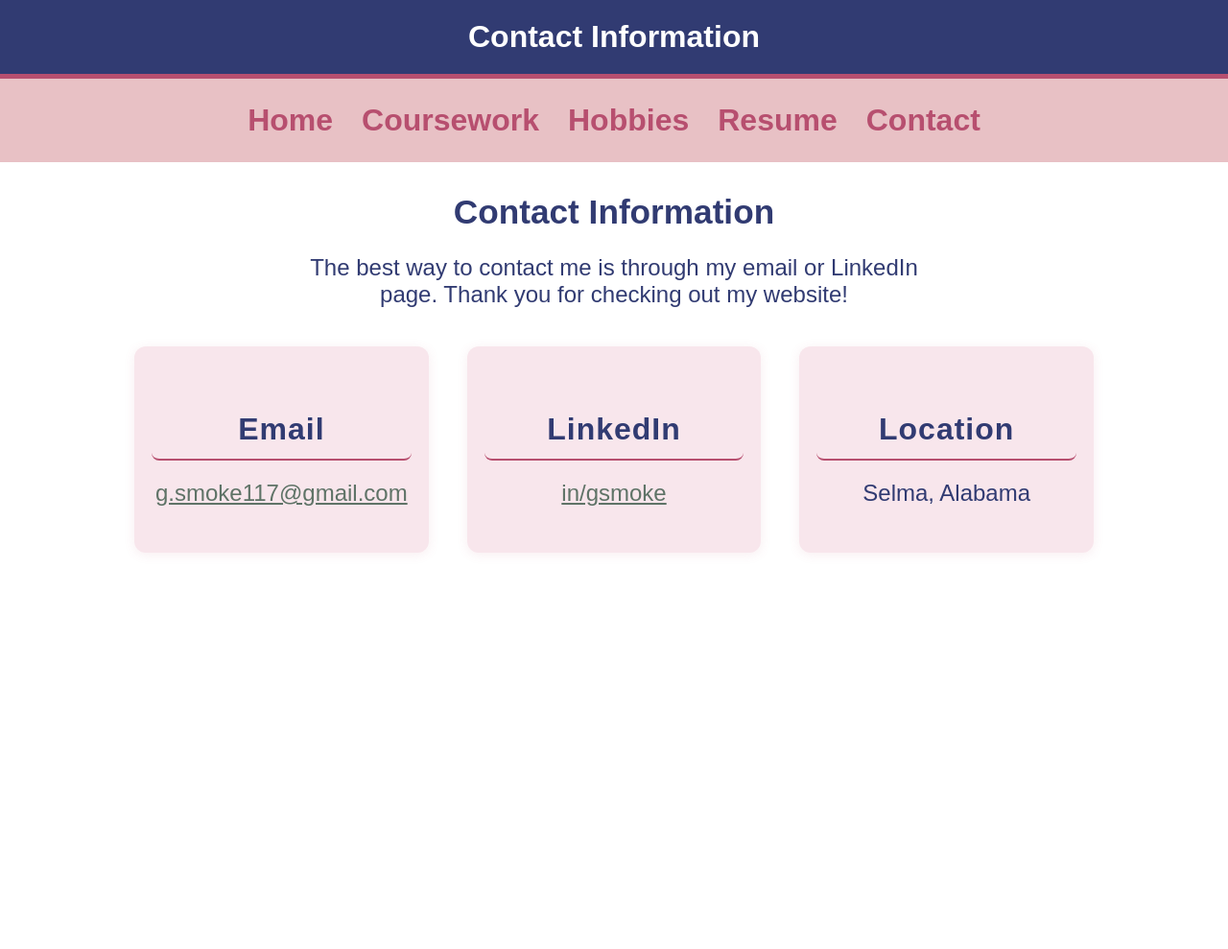
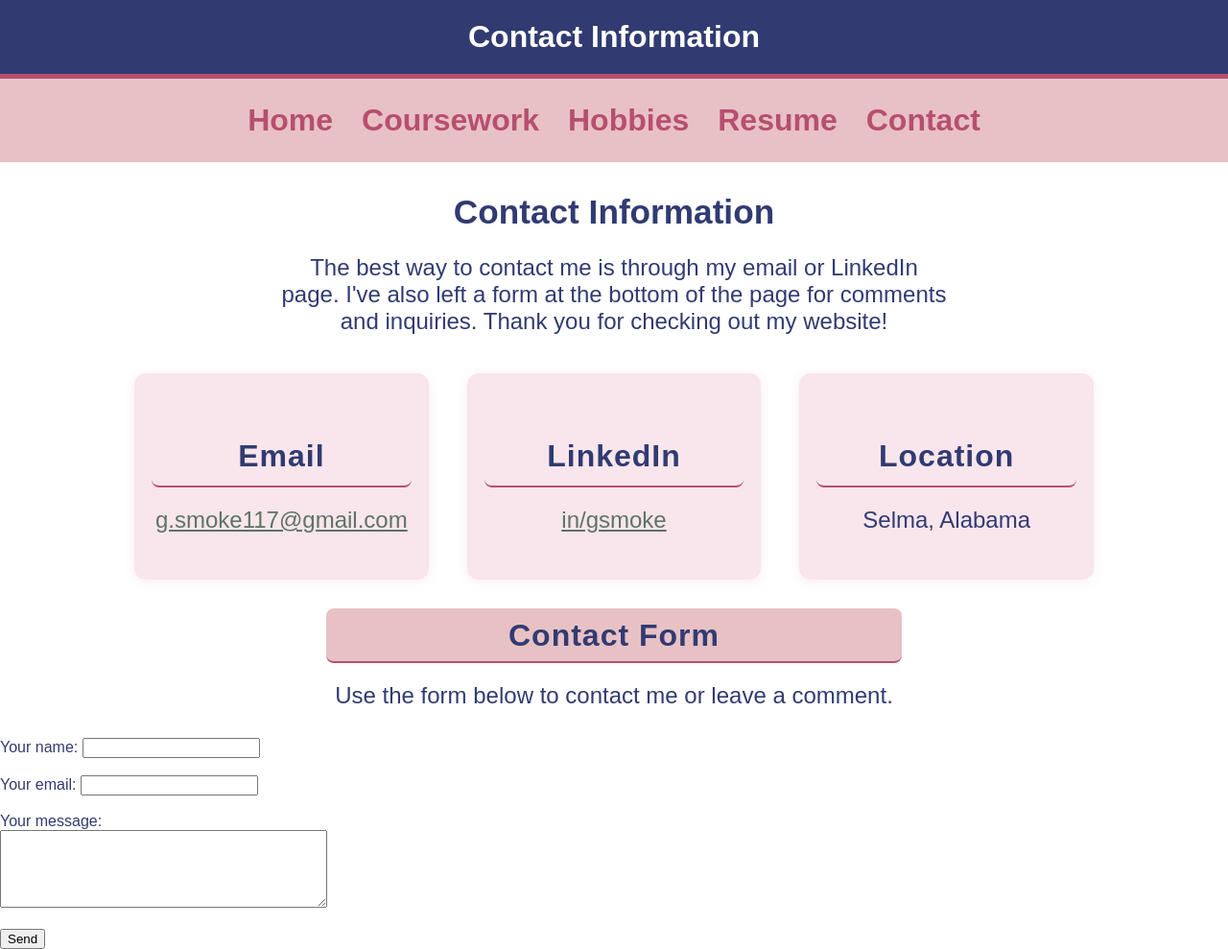
Before and after one commit to gsmoke117/gsmoke, a plain HTML site: page contact.html in a window 1280 px wide. Shown: the whole page at 96% size. Before the commit the page ends 800 px from the top, so only its background shows below. Drawn offline with Linux system fonts and the light colour scheme.

Commit message:
Update contact.html

```diff
--- a/contact.html
+++ b/contact.html
@@ -15,8 +15,9 @@
         <a href="resume.html">Resume</a>
         <a href="contact.html">Contact</a>
     </nav>
+
     <h1 style="text-align:center; margin-top:32px; color:#313B72; font-size:2.2em;">Contact Information</h1>
-    <p class="contact-intro" style="font-size:x-large; text-align:center; margin: 24px auto 40px auto; max-width:700px; color:#313B72;">The best way to contact me is through my email or LinkedIn page. Thank you for checking out my website!</p>
+    <p class="contact-intro" style="font-size:x-large; text-align:center; margin: 24px auto 40px auto; max-width:700px; color:#313B72;">The best way to contact me is through my email or LinkedIn page. I've also left a form at the bottom of the page for comments and inquiries. Thank you for checking out my website!</p>
     <div class="contact-columns">
         <div class="contact-col">
             <h2 class="section-title">Email</h2>
@@ -32,6 +33,26 @@
         </div>
     </div>
 
+<h2>Contact Form</h2>
+<p>Use the form below to contact me or leave a comment.</p>
+<form action="https://formspree.io/f/mvgqognv" method="POST">
+  <label>
+    Your name:
+    <input type="name" name="name"><br><br>
+  </label>
+
+  <label>
+    Your email:
+    <input type="email" name="email"><br><br>
+  </label>
+
+    <label>
+        Your message: <br>
+        <textarea name="message" rows="5" cols="40"></textarea><br><br>
+    </label>
+  <button type="submit">Send</button>
+</form>
+
 
 </body>
 </html>
```
